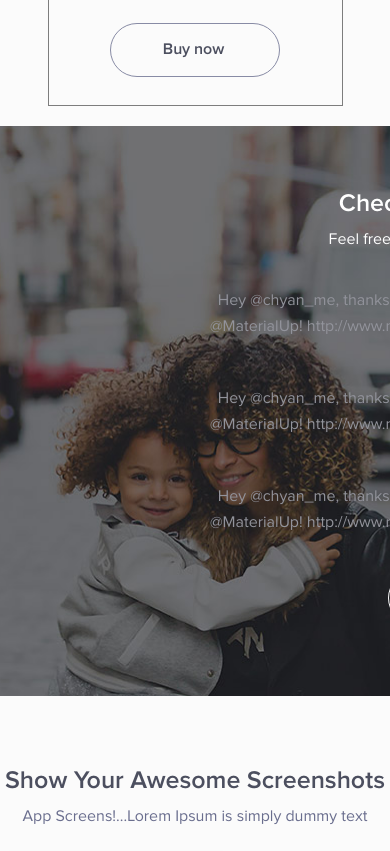
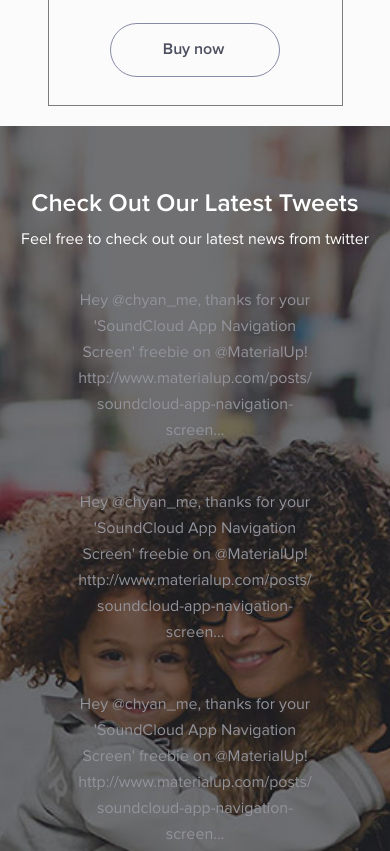
Before and after one commit to rustamyusupov/soundcloud, a website: page src/index.html in a window 390 px wide. Shown: the part 3285-4136 px from the top of the page. Drawn offline with nearby package versions, Linux system fonts and the light colour scheme; files that its build step writes are made by us from their sources; files whose address does not match are found by name.

Commit message:
адаптивность/отзывчивость твиты

```diff
--- a/src/sass/blocks/tweets.scss
+++ b/src/sass/blocks/tweets.scss
@@ -8,7 +8,7 @@
   padding-bottom: 50px;
 
   &__wrapper {
-    @include container;
+    @include container-fluid;
 
     padding-top: 69px;
     text-align: center;
@@ -43,6 +43,7 @@
     line-height: 26px;
     margin-bottom: 46px;
     transition: all 0.25s ease-in-out;
+    word-wrap: break-word;
 
     &:nth-child(n+4) {
       display: none;
```
